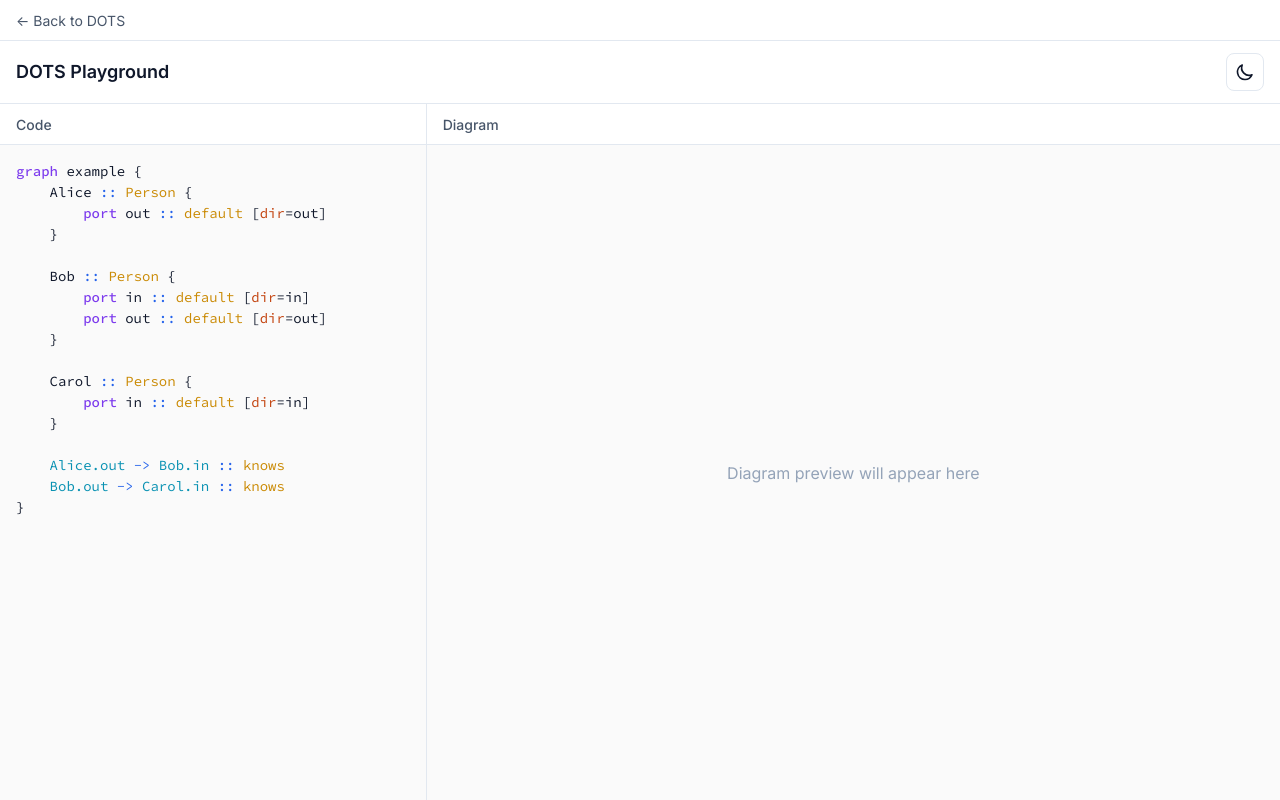
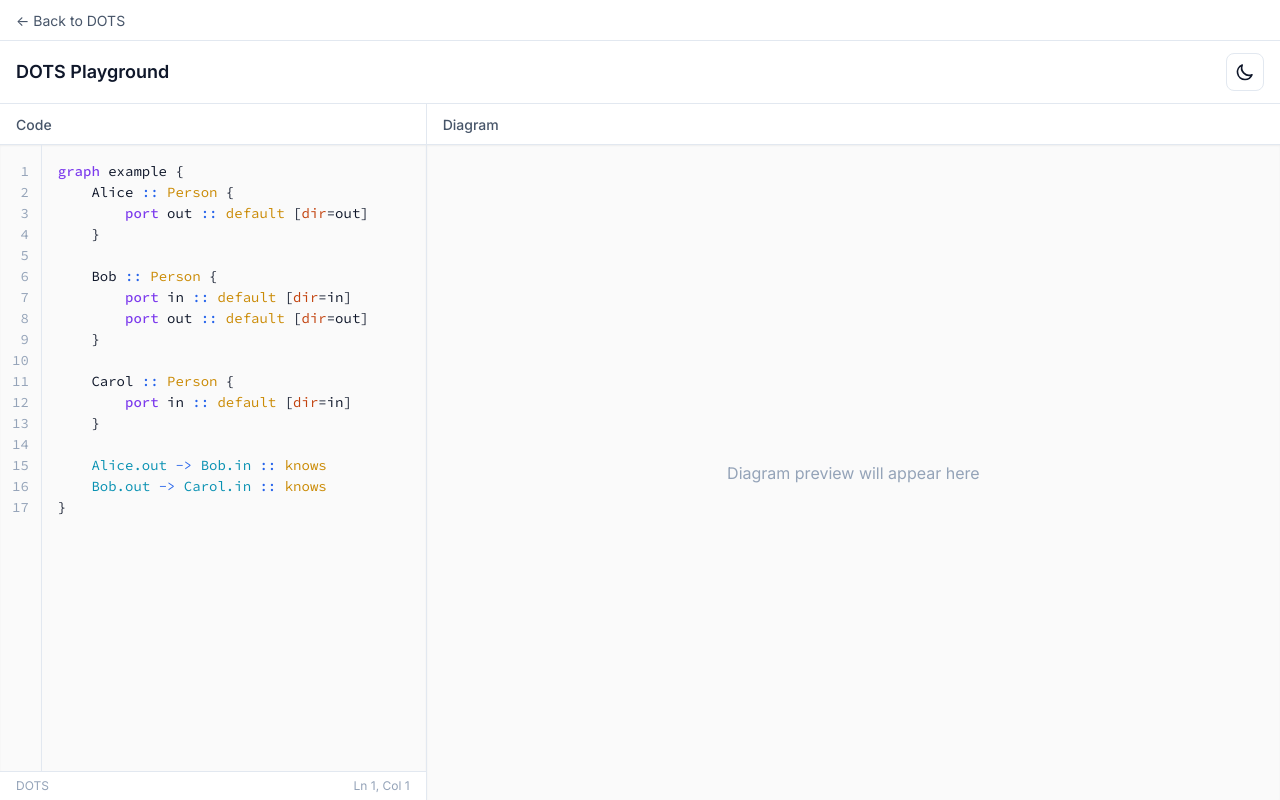
Before and after one commit to adjointlabs/adjointlabs.github.io, a React (Vite) app: page /dots/playground in a window 1280 px wide. Built offline with nearby package versions, Linux system fonts and the light colour scheme.

Commit message:
some eye candy

```diff
--- a/src/index.css
+++ b/src/index.css
@@ -56,3 +56,26 @@ body {
   color: var(--color-text-primary);
   transition: background-color 0.3s ease, color 0.3s ease;
 }
+
+/* Custom scrollbar for playground */
+.playground-scrollbar::-webkit-scrollbar {
+  width: 8px;
+  height: 8px;
+}
+
+.playground-scrollbar::-webkit-scrollbar-track {
+  background: transparent;
+}
+
+.playground-scrollbar::-webkit-scrollbar-thumb {
+  background: var(--color-border);
+  border-radius: 4px;
+}
+
+.playground-scrollbar::-webkit-scrollbar-thumb:hover {
+  background: var(--color-text-muted);
+}
+
+.playground-scrollbar::-webkit-scrollbar-corner {
+  background: transparent;
+}
--- a/src/pages/DotsPlayground.tsx
+++ b/src/pages/DotsPlayground.tsx
@@ -1,5 +1,5 @@
 import { Link } from 'react-router-dom';
-import { useState } from 'react';
+import { useState, useRef, useCallback } from 'react';
 import Editor from 'react-simple-code-editor';
 import { highlightDotsCode } from '../components/DotsHighlighter';
 import { ThemeToggle } from '../components/ThemeToggle';
@@ -24,6 +24,20 @@ const defaultCode = `graph example {
 
 export function DotsPlayground() {
   const [code, setCode] = useState(defaultCode);
+  const [cursorPos, setCursorPos] = useState({ line: 1, col: 1 });
+  const editorRef = useRef<HTMLDivElement>(null);
+
+  const lineCount = code.split('\n').length;
+
+  const updateCursorPosition = useCallback(() => {
+    const textarea = editorRef.current?.querySelector('textarea');
+    if (textarea) {
+      const pos = textarea.selectionStart;
+      const textBefore = code.substring(0, pos);
+      const lines = textBefore.split('\n');
+      setCursorPos({ line: lines.length, col: lines[lines.length - 1].length + 1 });
+    }
+  }, [code]);
 
   return (
     <div className="min-h-screen bg-[--color-background] flex flex-col">
@@ -46,25 +60,56 @@ export function DotsPlayground() {
       </header>
 
       {/* Main content */}
-      <div className="flex-1 flex">
+      <div className="flex-1 flex min-h-0">
         {/* Editor panel */}
         <div className="w-1/3 border-r border-[--color-border] flex flex-col">
           <div className="px-4 py-2 border-b border-[--color-border] bg-[--color-surface]">
             <span className="text-sm font-medium text-[--color-text-secondary]">Code</span>
           </div>
-          <div className="flex-1 overflow-auto">
+          <div
+            className="flex-1 flex overflow-hidden"
+            style={{ boxShadow: 'inset 0 1px 2px 0 rgba(0, 0, 0, 0.05)' }}
+          >
+            {/* Line numbers */}
+            <div
+              className="flex-shrink-0 py-4 px-3 text-right select-none border-r border-[--color-border] bg-[--color-surface]/50"
+              style={{ fontFamily: '"Source Code Pro", monospace', fontSize: 14, lineHeight: '21px' }}
+            >
+              {Array.from({ length: lineCount }, (_, i) => (
+                <div key={i + 1} className="text-[--color-text-muted]">
+                  {i + 1}
+                </div>
+              ))}
+            </div>
+            {/* Editor */}
+            <div
+              ref={editorRef}
+              className="flex-1 overflow-auto playground-scrollbar"
+              onClick={updateCursorPosition}
+              onKeyUp={updateCursorPosition}
+            >
               <Editor
                 value={code}
-              onValueChange={setCode}
+                onValueChange={(newCode) => {
+                  setCode(newCode);
+                  setTimeout(updateCursorPosition, 0);
+                }}
                 highlight={highlightDotsCode}
                 padding={16}
                 style={{
                   fontFamily: '"Source Code Pro", monospace',
                   fontSize: 14,
+                  lineHeight: '21px',
                   minHeight: '100%',
                 }}
                 className="focus:outline-none"
               />
+            </div>
+          </div>
+          {/* Status bar */}
+          <div className="flex-shrink-0 px-4 py-1.5 border-t border-[--color-border] bg-[--color-surface] flex items-center justify-between text-xs text-[--color-text-muted]">
+            <span>DOTS</span>
+            <span>Ln {cursorPos.line}, Col {cursorPos.col}</span>
           </div>
         </div>
 
@@ -73,7 +118,10 @@ export function DotsPlayground() {
           <div className="px-4 py-2 border-b border-[--color-border] bg-[--color-surface]">
             <span className="text-sm font-medium text-[--color-text-secondary]">Diagram</span>
           </div>
-          <div className="flex-1 flex items-center justify-center text-[--color-text-muted]">
+          <div
+            className="flex-1 flex items-center justify-center text-[--color-text-muted]"
+            style={{ boxShadow: 'inset 0 1px 2px 0 rgba(0, 0, 0, 0.05)' }}
+          >
             <p>Diagram preview will appear here</p>
           </div>
         </div>
```
Lines whose indentation alone changed are shown as unchanged.
